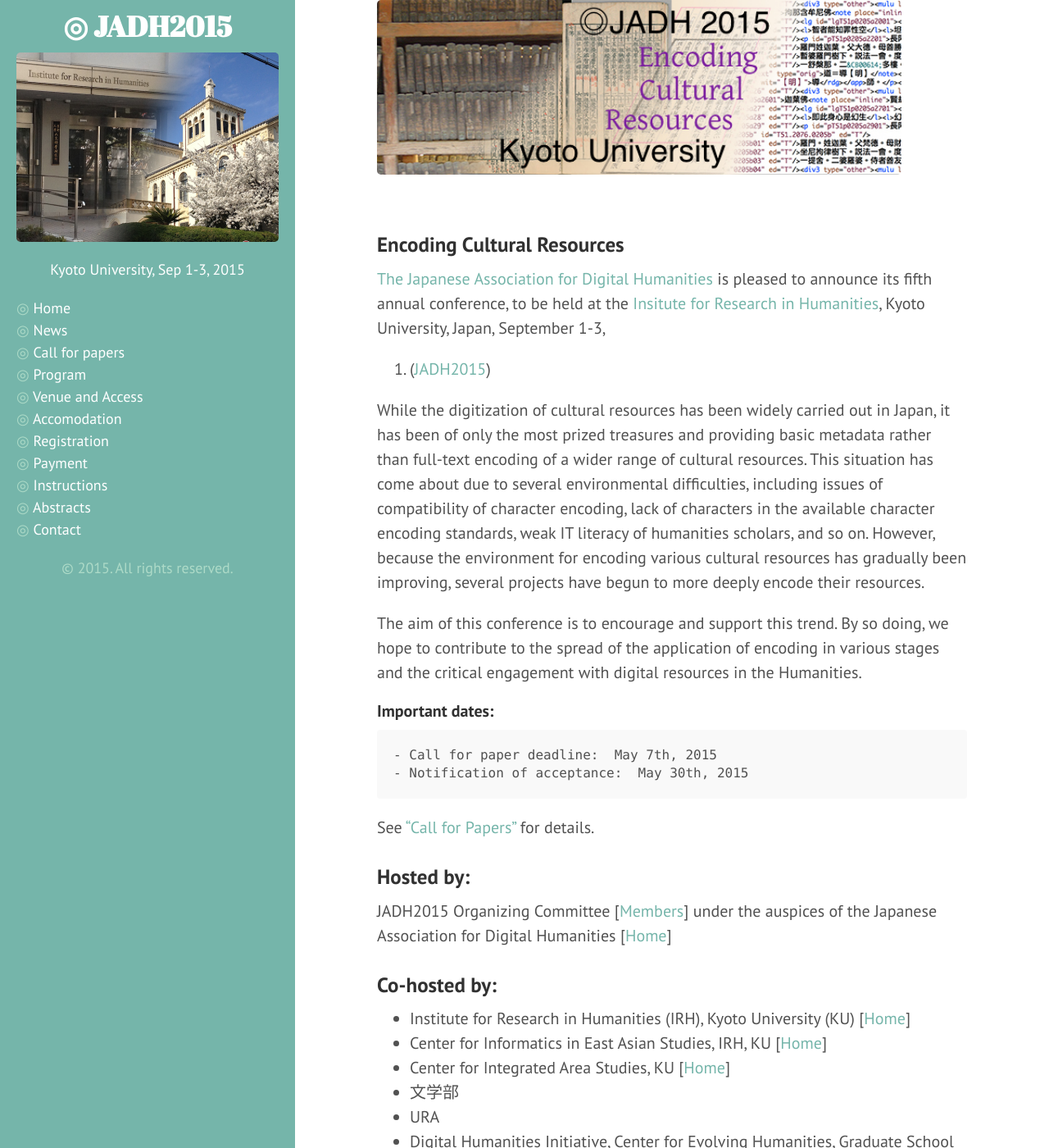
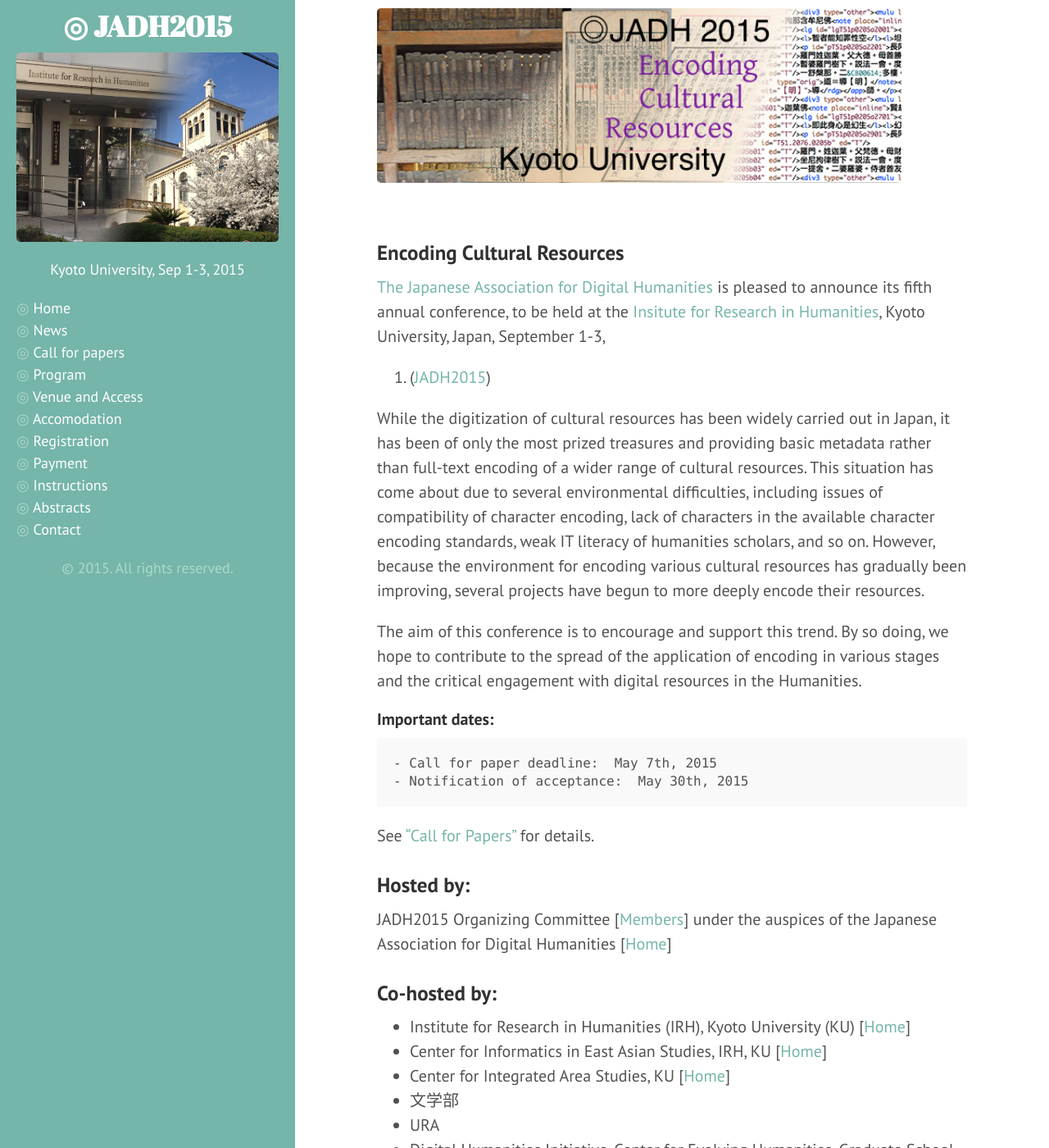
Before and after one commit to jadh2015/jadh2015.github.io, a Jekyll site: the page built from index.md, in a window 1280 px wide and 1400 px high. Shown: the whole window at 82% size. Built offline with Jekyll 4.4.1, drawn with Linux system fonts in a browser that asks for light colours.

Commit message:
cosmetic change in the banner top margin.

```diff
--- a/public/css/hyde.css
+++ b/public/css/hyde.css
@@ -49,7 +49,8 @@ html {
 /* banner */
 
 .banner {
-    margin-left: 0rem;
+  padding-top: 0.5rem;
+  margin-left: 0rem;
 }
 @media (min-width: 48rem) {
 .banner {
```
